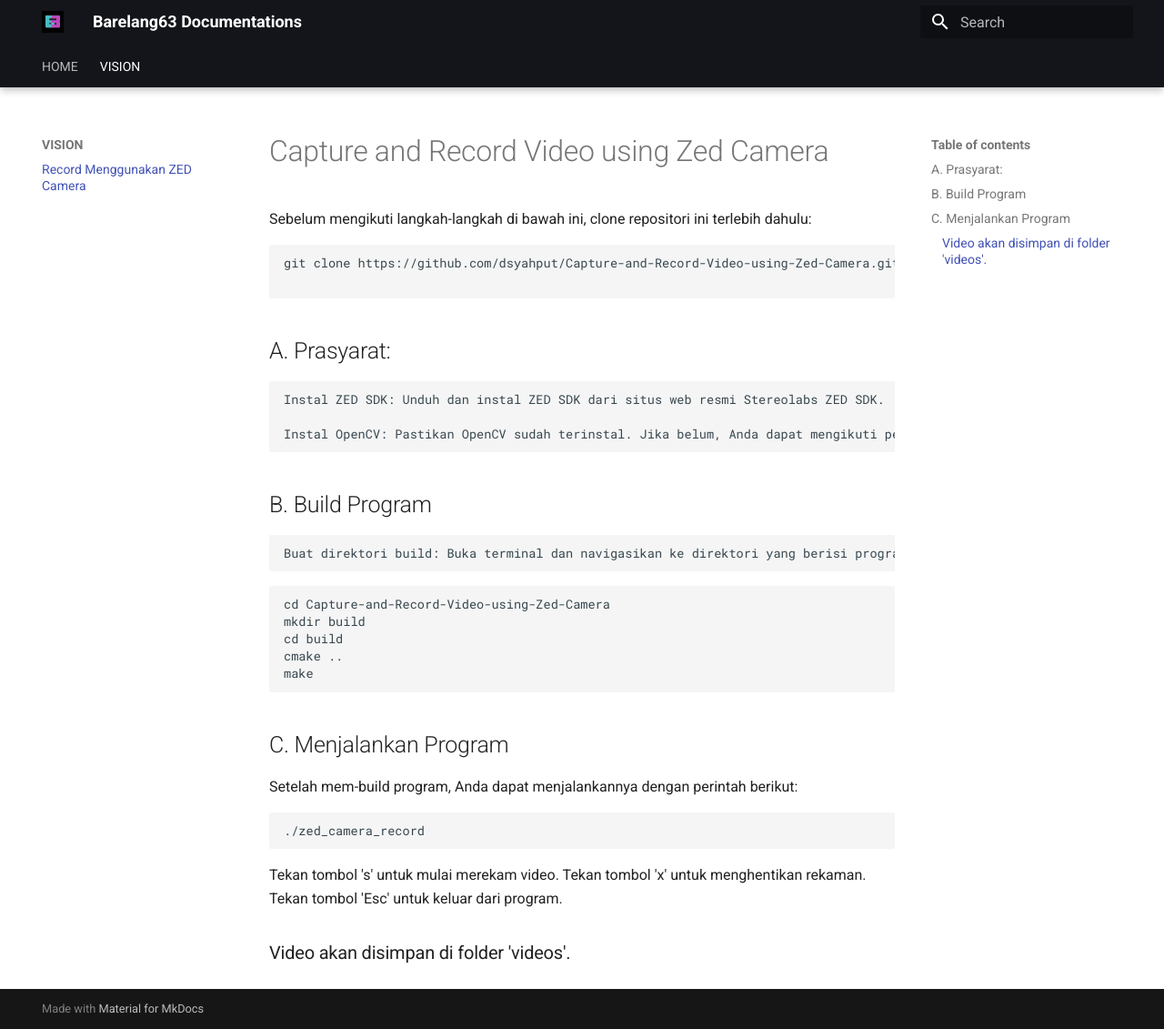
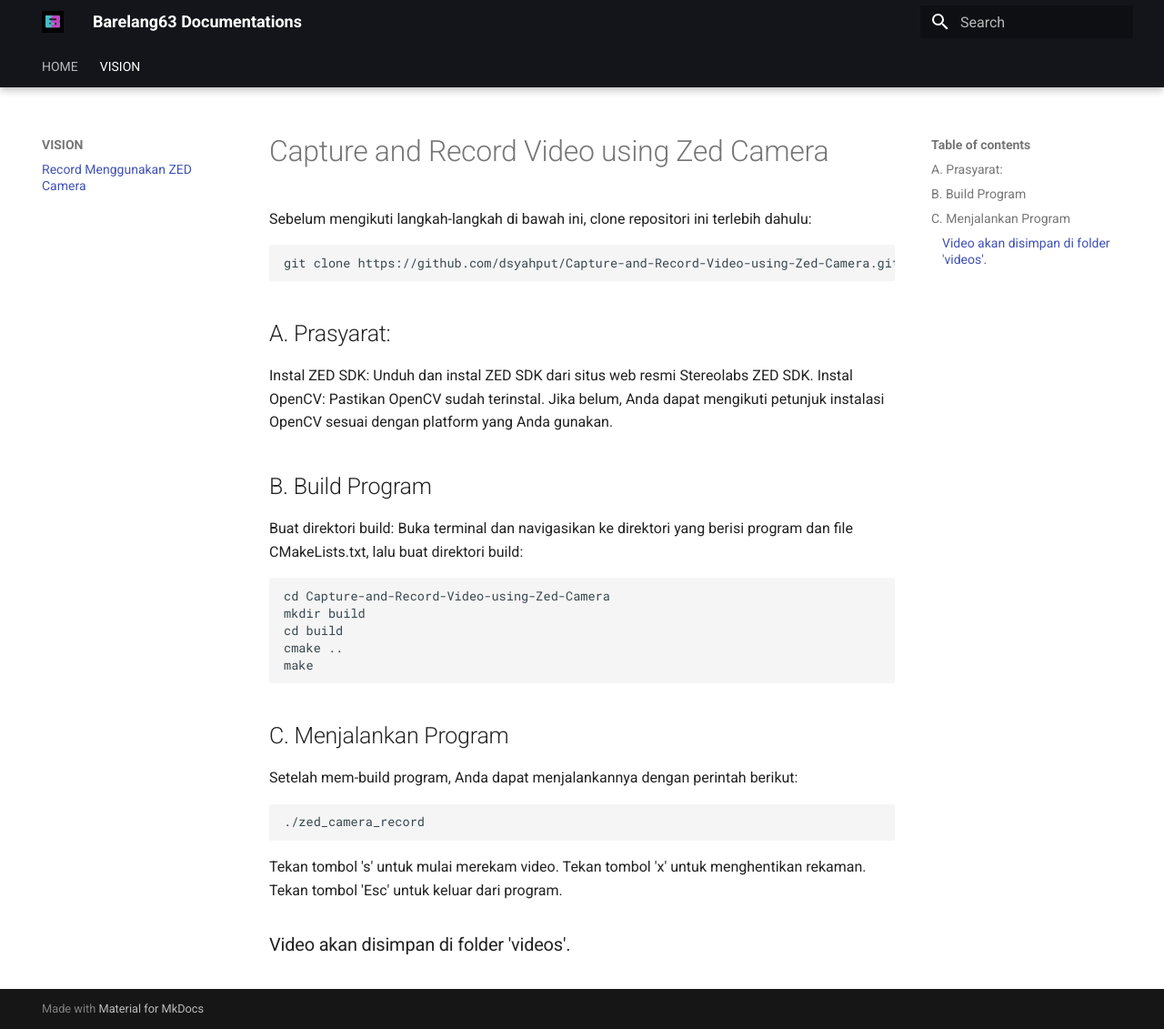
Before and after one commit to Barelang63-BRAIL/Barelang63-Dokumentasi, an MkDocs documentation site: the page built from docs/VISION/record_zed.md, in a window 1280 px wide and 1131 px high. Shown: the whole window at 91% size. Built offline with MkDocs 1.6.1 and Material for MkDocs 9.7.7, drawn with Linux system fonts in a browser that asks for light colours.

Commit message:
perbaikan

````diff
--- a/docs/VISION/record_zed.md
+++ b/docs/VISION/record_zed.md
@@ -3,16 +3,15 @@
 Sebelum mengikuti langkah-langkah di bawah ini, clone repositori ini terlebih dahulu:
 ```
 git clone https://github.com/dsyahput/Capture-and-Record-Video-using-Zed-Camera.git
-
 ```
 
 ## A. Prasyarat:
 
-    Instal ZED SDK: Unduh dan instal ZED SDK dari situs web resmi Stereolabs ZED SDK.
+Instal ZED SDK: Unduh dan instal ZED SDK dari situs web resmi Stereolabs ZED SDK.
+Instal OpenCV: Pastikan OpenCV sudah terinstal. Jika belum, Anda dapat mengikuti petunjuk instalasi OpenCV sesuai dengan platform yang Anda gunakan.
 
-    Instal OpenCV: Pastikan OpenCV sudah terinstal. Jika belum, Anda dapat mengikuti petunjuk instalasi OpenCV sesuai dengan platform yang Anda gunakan.
 ## B. Build Program
-    Buat direktori build: Buka terminal dan navigasikan ke direktori yang berisi program dan file CMakeLists.txt, lalu buat direktori build:
+Buat direktori build: Buka terminal dan navigasikan ke direktori yang berisi program dan file CMakeLists.txt, lalu buat direktori build:
 ``` bash
 cd Capture-and-Record-Video-using-Zed-Camera
 mkdir build
````
